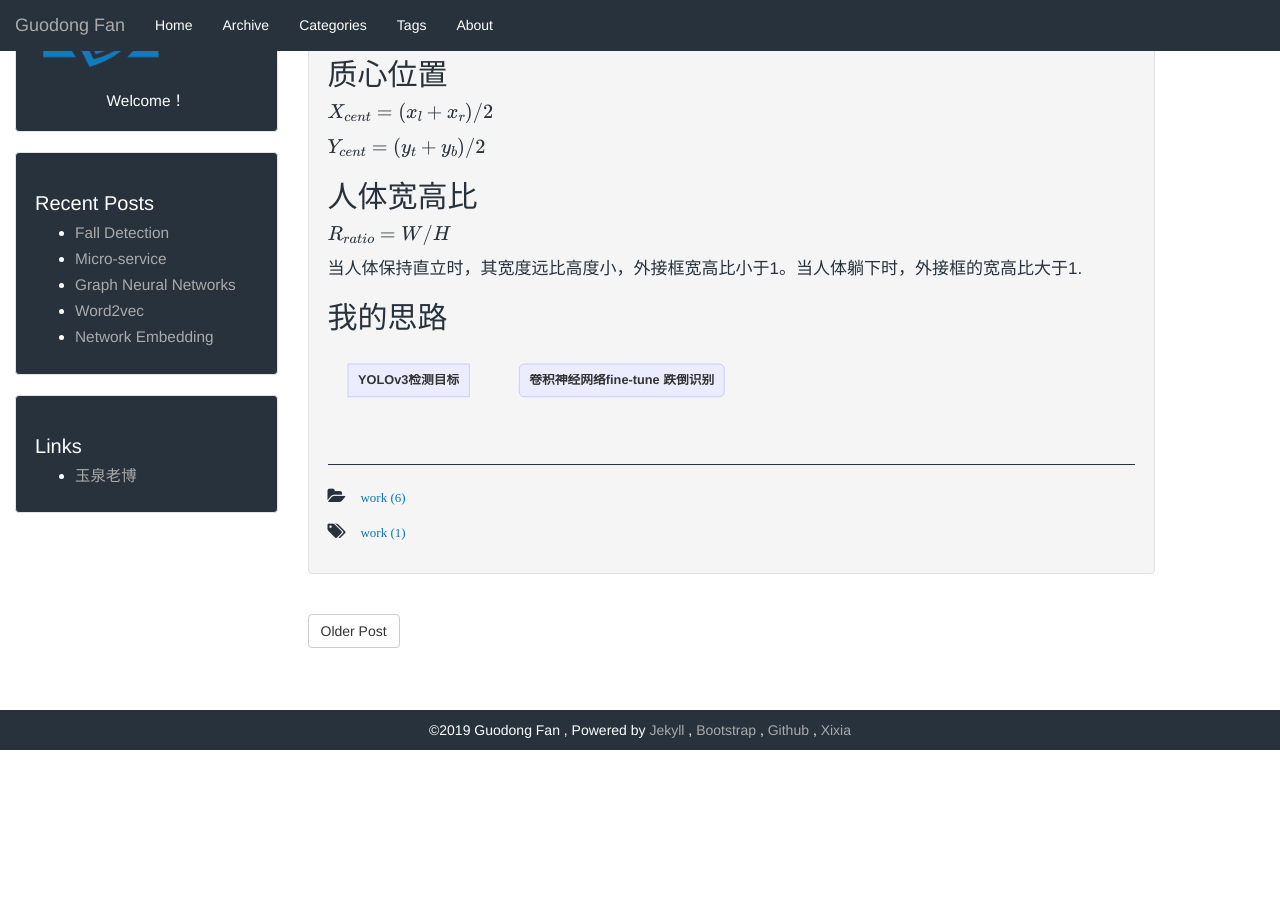
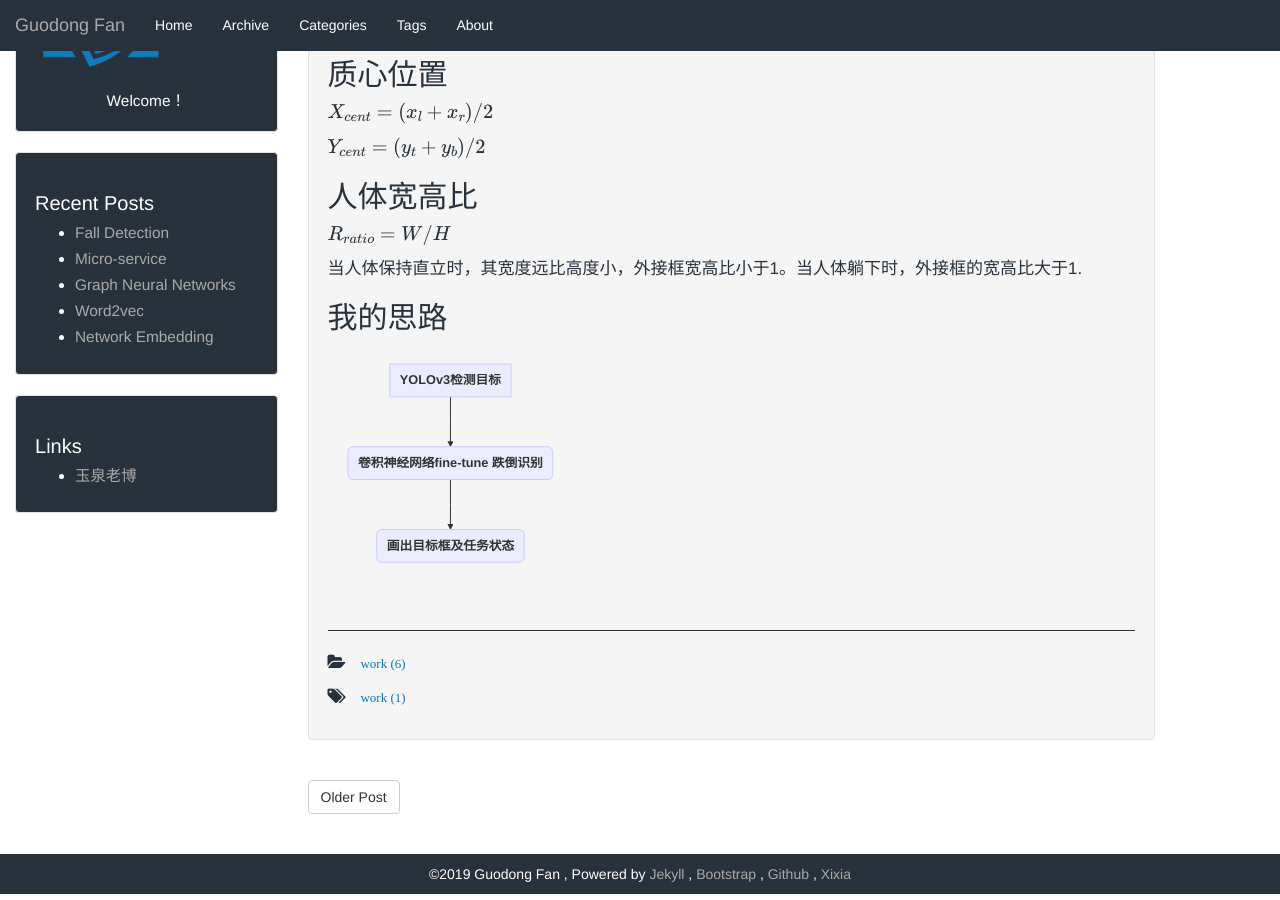
Before and after one commit to GuodongFan/GuodongFan.github.io, a Jekyll site: the page built from _posts/2019-08-31-Fall-Detection.md, in a window 1280 px wide and 900 px high, scrolled down 150 px. Built offline with Jekyll 4.4.1, drawn with Linux system fonts in a browser that asks for light colours; our own code applies the rules of GitHub Pages for plain Markdown files; formulas are drawn with MathJax 3; before the commit the page ends 906 px from its top, so only the background shows below that.

Commit message:
Update 2019-08-31-Fall-Detection.md

```diff
--- a/_posts/2019-08-31-Fall-Detection.md
+++ b/_posts/2019-08-31-Fall-Detection.md
@@ -25,6 +25,7 @@ $R_{ratio}=W/H$
 <div class="mermaid">
 graph TB
 
-A[YOLOv3检测目标]-->B(卷积神经网络fine-tune 跌倒识别)-->C(画出目标框及任务状态)
+A[YOLOv3检测目标]-->B(卷积神经网络fine-tune 跌倒识别)
+B-->C(画出目标框及任务状态)
 
 </div>
```
